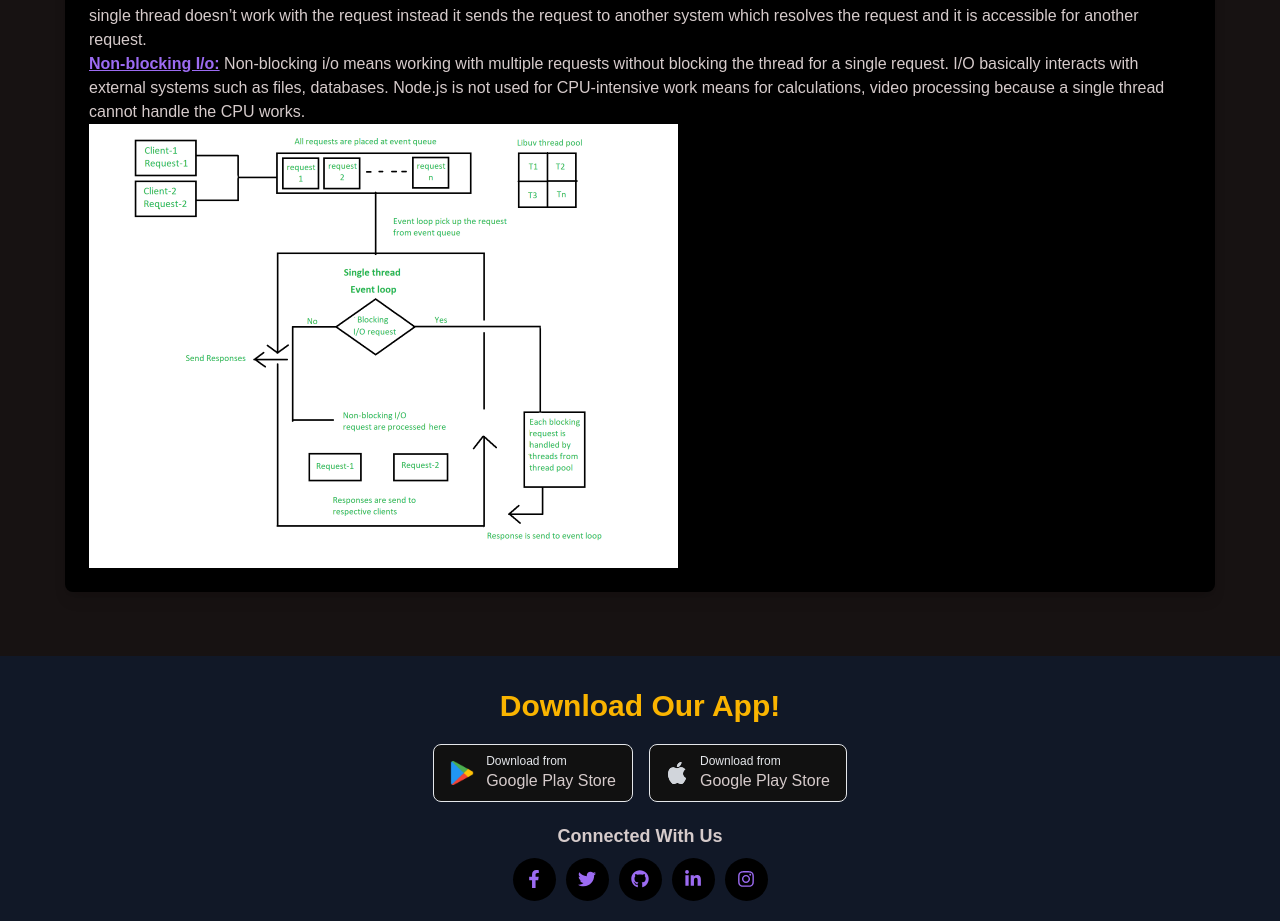
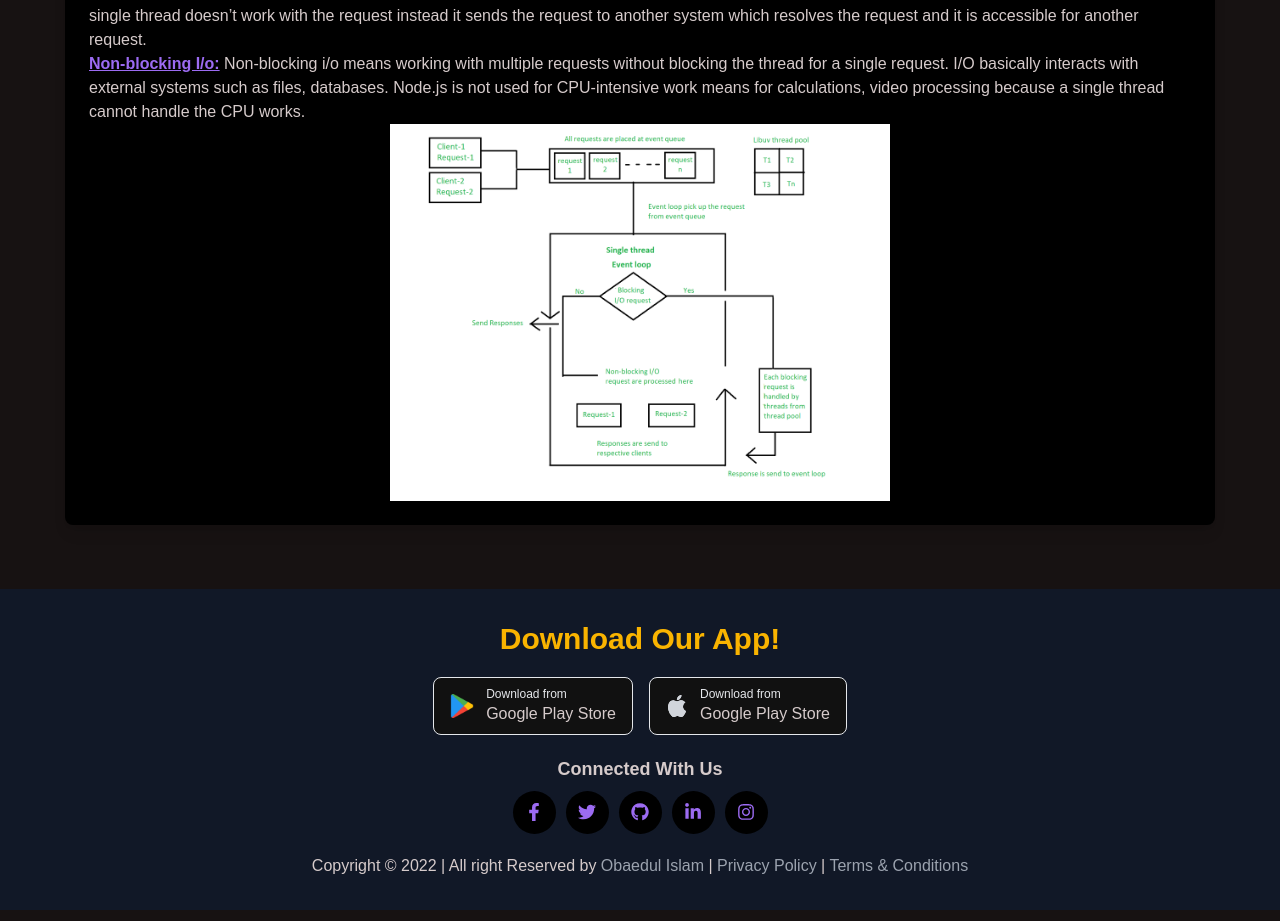
Before and after one commit to obaedulislam/cs-kingdom, a React (Create React App) app: page /blog in a window 1280 px wide. Shown: the part 1480-2401 px from the top of the page. Built offline with nearby package versions, Linux system fonts and the light colour scheme; no server answers.

Commit message:
Project Completed

```diff
--- a/src/components/Pages/Blog/Blog.jsx
+++ b/src/components/Pages/Blog/Blog.jsx
@@ -57,8 +57,8 @@ const Blog = () => {
                     </ul>
                     <p className=' mt-3'><span className= "text-[#9c6bf2] font-bold underline">Asynchronous:</span> Asynchronous is executing a callback function. The moment we get the response from the other server or database it will execute a callback function. Callback functions are called as soon as some work is finished and this is because the node.js uses an event-driven architecture. The single thread doesn’t work with the request instead it sends the request to another system which resolves the request and it is accessible for another request.</p>
                     <p><span className= "text-[#9c6bf2] font-bold underline">Non-blocking I/o:</span> Non-blocking i/o  means working with multiple requests without blocking the thread for a single request. I/O basically interacts with external systems such as files, databases. Node.js is not used for CPU-intensive work means for calculations, video processing because a single thread cannot handle the CPU works.</p>
-                    <div className="blog-img">
-                        <img src={nodejs} alt="node" />
+                    <div className="blog-img flex justify-center">
+                        <img className='max-w-[500px]' src={nodejs} rounded-xl alt="node" />
                     </div>
                 </div>
             </div>
--- a/src/components/Pages/Login/Login.jsx
+++ b/src/components/Pages/Login/Login.jsx
@@ -47,8 +47,8 @@ const Login = () => {
         })
         .catch(e => {
             console.error(e);
-            setError(e.message);
-            toast.error(error);
+            setError(e.code);
+            toast.error(e.code);
         })
     }
 
@@ -59,6 +59,7 @@ const Login = () => {
             const user = result.user;
             console.log(user);
             toast.success("Login Successfully with Google");
+            navigate(from, {replace: true});
         })
         .catch(error => {
             toast.error(error);
@@ -72,6 +73,7 @@ const Login = () => {
         .then(result =>{
             const user = result.user;
             toast.success("Login Successfully with Github");
+            navigate(from, {replace: true});
             console.log(user);
         })
         .catch(error => {
--- a/src/components/Shared/RightSideBar/RightSideBar.js
+++ b/src/components/Shared/RightSideBar/RightSideBar.js
@@ -27,7 +27,7 @@ const RightSideBar = ({course}) => {
                             </div>
                         </div>
                         <div className="course-price">
-                            <h4 className='  text-[18px]'>Price:  <span className='ml-1 text-[#FAB400] text-lg font-semibold'>$ {price}</span></h4>
+                            <h4 className='  text-[18px]'>Course Price:  <span className='ml-1 text-[#FAB400] text-lg font-semibold'>$ {price}</span></h4>
 
                         </div>
                         <div className=" mt-3">
```
